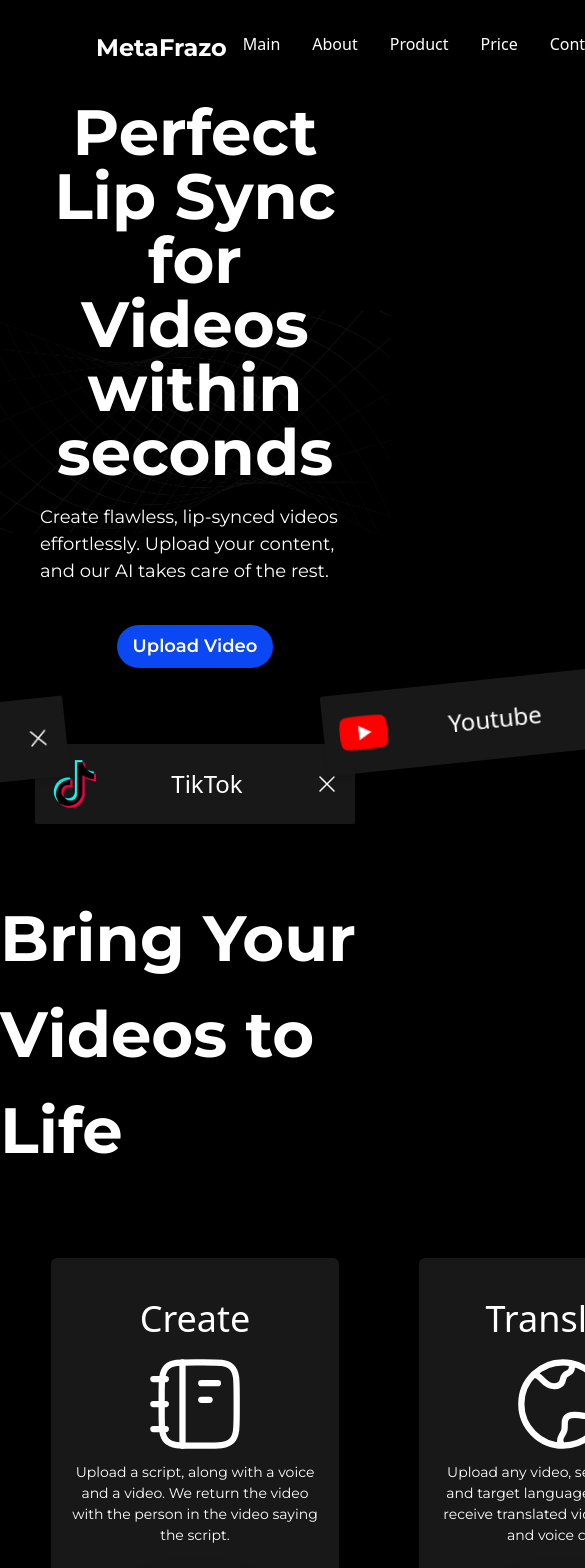
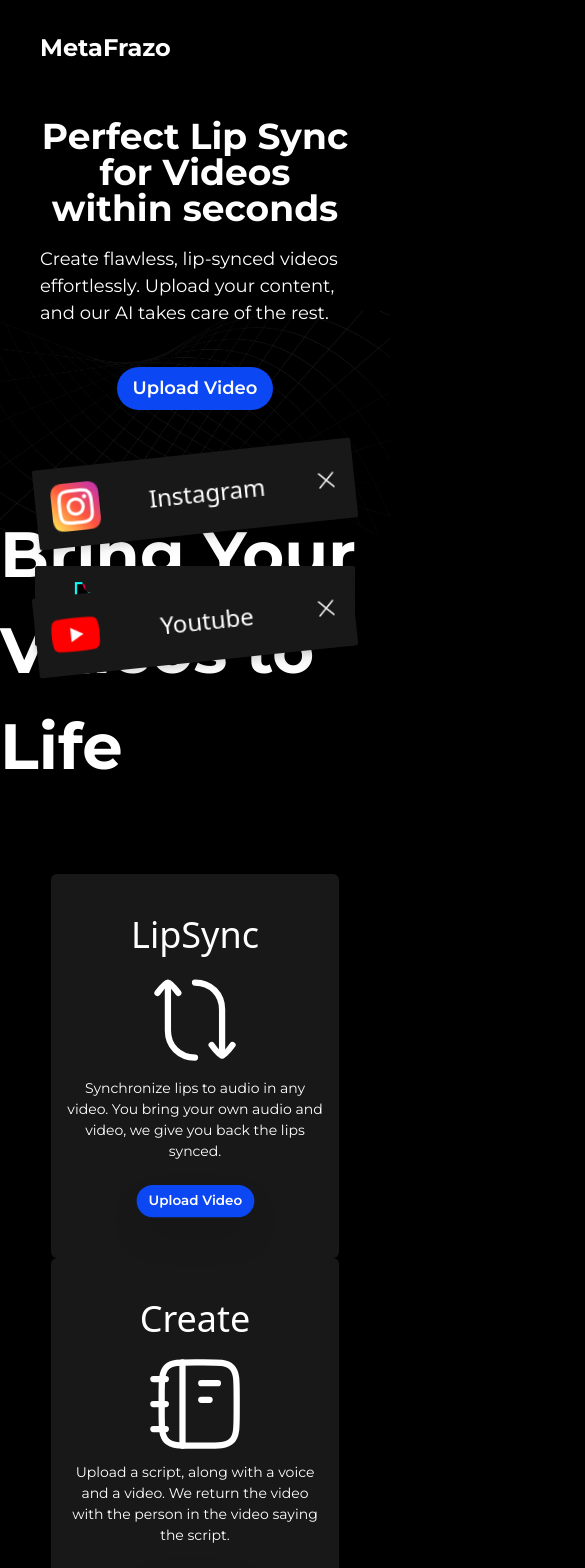
Before and after one commit to harshit960/metafrazo, a React (Vite) app in the folder frontend/: page / in a window 390 px wide. Shown: the top 1568 px of the page, 585 px wide, since content can reach past the window. Built offline with nearby package versions, Linux system fonts and the light colour scheme.

Commit message:
refactor: Update font size and alignment of MainText component in various sections

```diff
--- a/frontend/src/components/MainText.jsx
+++ b/frontend/src/components/MainText.jsx
@@ -5,7 +5,7 @@ function MainText() {
         <>
             <div className="flex flex-col items-center justify-center ">
 
-                <div className="text-[64px] flex  font-montserrat text-white font-bold text-center leading-none	">
+                <div className="lg:text-[64px] text-4xl flex  font-montserrat text-white font-bold text-center leading-none	">
                     Perfect Lip Sync for Videos
                     <br />
                 {/* </div>
--- a/frontend/src/components/NavBar.jsx
+++ b/frontend/src/components/NavBar.jsx
@@ -3,16 +3,16 @@ import React from 'react'
 function NavBar() {
     return (
         <>
-            <div className='left-0 top-0 w-full flex justify-between text-white p-24 pt-8 absolute'>
+            <div className=' left-0 top-0 w-full flex justify-start lg:justify-between text-white lg:p-24 p-10 pt-8 absolute items-center'>
                 <div className="logo text-2xl font-bold font-montserrat cursor-pointer">MetaFrazo</div>
-                <div className=" flex text-base ">
+                <div className="hidden lg:flex text-base ">
                     <div className="text mx-4 cursor-pointer hover:border-b-2 duration-200 border-[#0B47F2]">Main</div>
                     <div className="text mx-4 cursor-pointer hover:border-b-2 duration-200 border-[#0B47F2]" >About</div>
                     <a href='#products' className="text mx-4 cursor-pointer hover:border-b-2 duration-200 border-[#0B47F2]">Product</a>
                     <div className="text mx-4 cursor-pointer hover:border-b-2 duration-200 border-[#0B47F2]">Price</div>
                     <div className="text mx-4 cursor-pointer hover:border-b-2 duration-200 border-[#0B47F2]">Contact</div>
                 </div>
-                <div className="flex ">
+                <div className="lg:flex hidden ">
                     <svg className='mx-2 cursor-pointer' xmlns="http://www.w3.org/2000/svg" viewBox="0 0 24 24" width="24" height="24" color="#fff" fill="none">
                         <path d="M2.5 12C2.5 7.52166 2.5 5.28249 3.89124 3.89124C5.28249 2.5 7.52166 2.5 12 2.5C16.4783 2.5 18.7175 2.5 20.1088 3.89124C21.5 5.28249 21.5 7.52166 21.5 12C21.5 16.4783 21.5 18.7175 20.1088 20.1088C18.7175 21.5 16.4783 21.5 12 21.5C7.52166 21.5 5.28249 21.5 3.89124 20.1088C2.5 18.7175 2.5 16.4783 2.5 12Z" stroke="currentColor" stroke-width="1.5" stroke-linejoin="round" />
                         <path d="M16.5 12C16.5 14.4853 14.4853 16.5 12 16.5C9.51472 16.5 7.5 14.4853 7.5 12C7.5 9.51472 9.51472 7.5 12 7.5C14.4853 7.5 16.5 9.51472 16.5 12Z" stroke="currentColor" stroke-width="1.5" />
--- a/frontend/src/components/Plates.jsx
+++ b/frontend/src/components/Plates.jsx
@@ -6,14 +6,14 @@ import YoutubeCard from './YoutubeCard'
 function Plates() {
     return (
         <>
-            <div className="flex w-full  justify-center mt-14">
-                <div className="absolute transform -translate-x-72 z-20 -rotate-[6deg] -translate-y-8 hover:rotate-0 duration-200">
+            <div className="flex w-full flex-wrap justify-center mt-14">
+                <div className="lg:absolute  lg:transform lg:-translate-x-72 z-20 -rotate-[6deg] -translate-y-8 hover:rotate-0 duration-200">
                     <IgCard />
                 </div>
-                <div className="absolute transform -translate-x-0 z-0" >
+                <div className="lg:absolute transform lg:-translate-x-0 z-0" >
                     <TiktokCard />
                 </div>
-                <div className="absolute transform translate-x-72 z-20 -rotate-[6deg] -translate-y-16 hover:rotate-0 duration-200">
+                <div className="lg:absolute transform lg:translate-x-72 z-20 -rotate-[6deg] -translate-y-16 hover:rotate-0 duration-200">
                     <YoutubeCard />
                 </div>
             </div>
--- a/frontend/src/section/Products.jsx
+++ b/frontend/src/section/Products.jsx
@@ -8,7 +8,7 @@ function Products() {
                 <div className="text-[64px] font-montserrat font-bold text-white">
                     Bring Your Videos to Life
                 </div>
-                <div className="flex items-center justify-center text-white mt-20">
+                <div className="flex flex-wrap items-center justify-center text-white mt-20">
                     <div className="flex-col hover:scale-105 duration-200 p-4 w-72 h-96 bg-[#181818] rounded-md justify-center items-center flex">
                         <div className="text-[36px]">
                             LipSync
@@ -30,7 +30,7 @@ function Products() {
 
 
                     </div>
-                    <div className="flex-col hover:scale-105 duration-200 mx-20 p-4 w-72 h-96 bg-[#181818] rounded-md justify-center items-center flex">
+                    <div className="flex-col hover:scale-105 duration-200 lg:mx-20 p-4 w-72 h-96 bg-[#181818] rounded-md justify-center items-center flex">
                         <div className="text-[36px]">
                             Create
                         </div>
```
